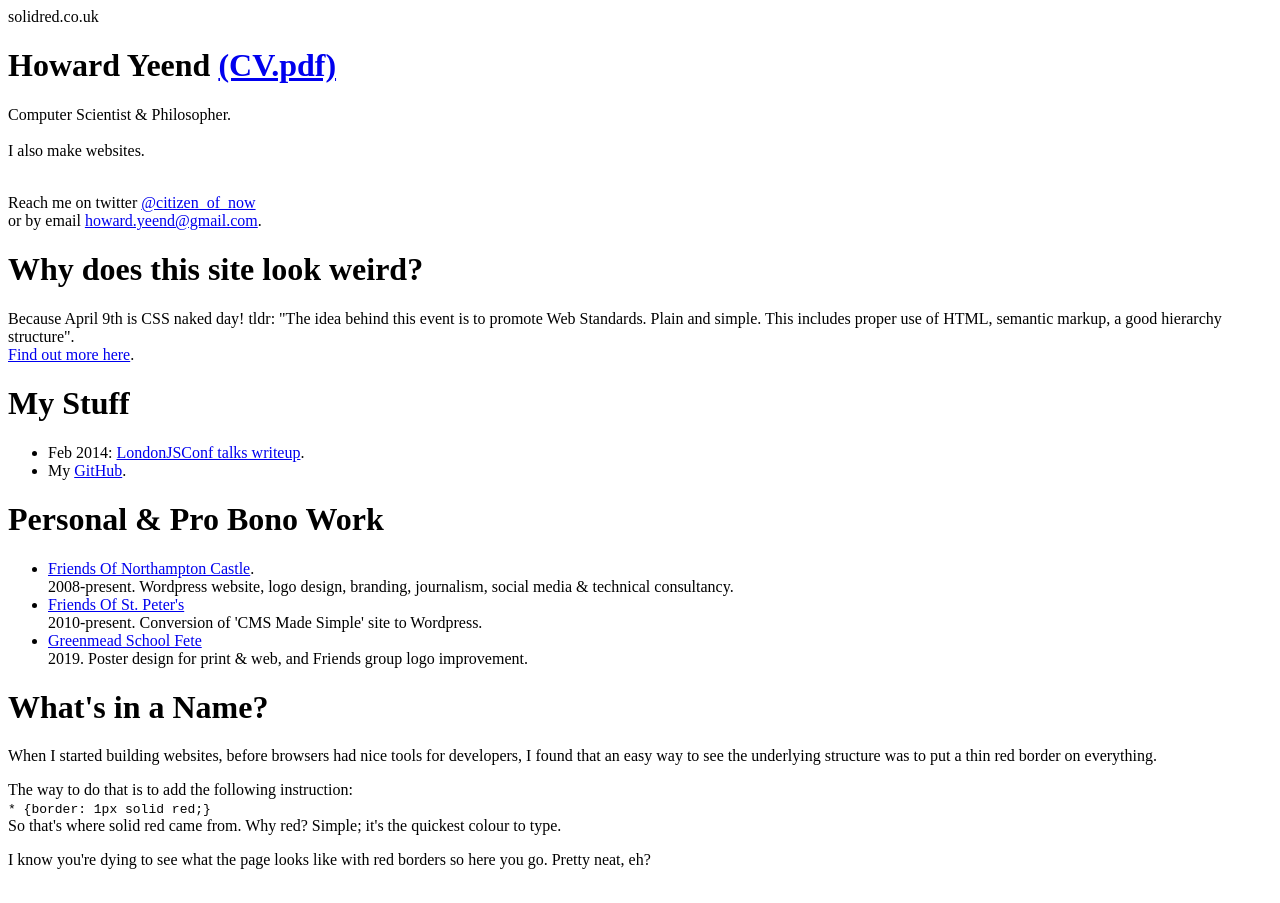
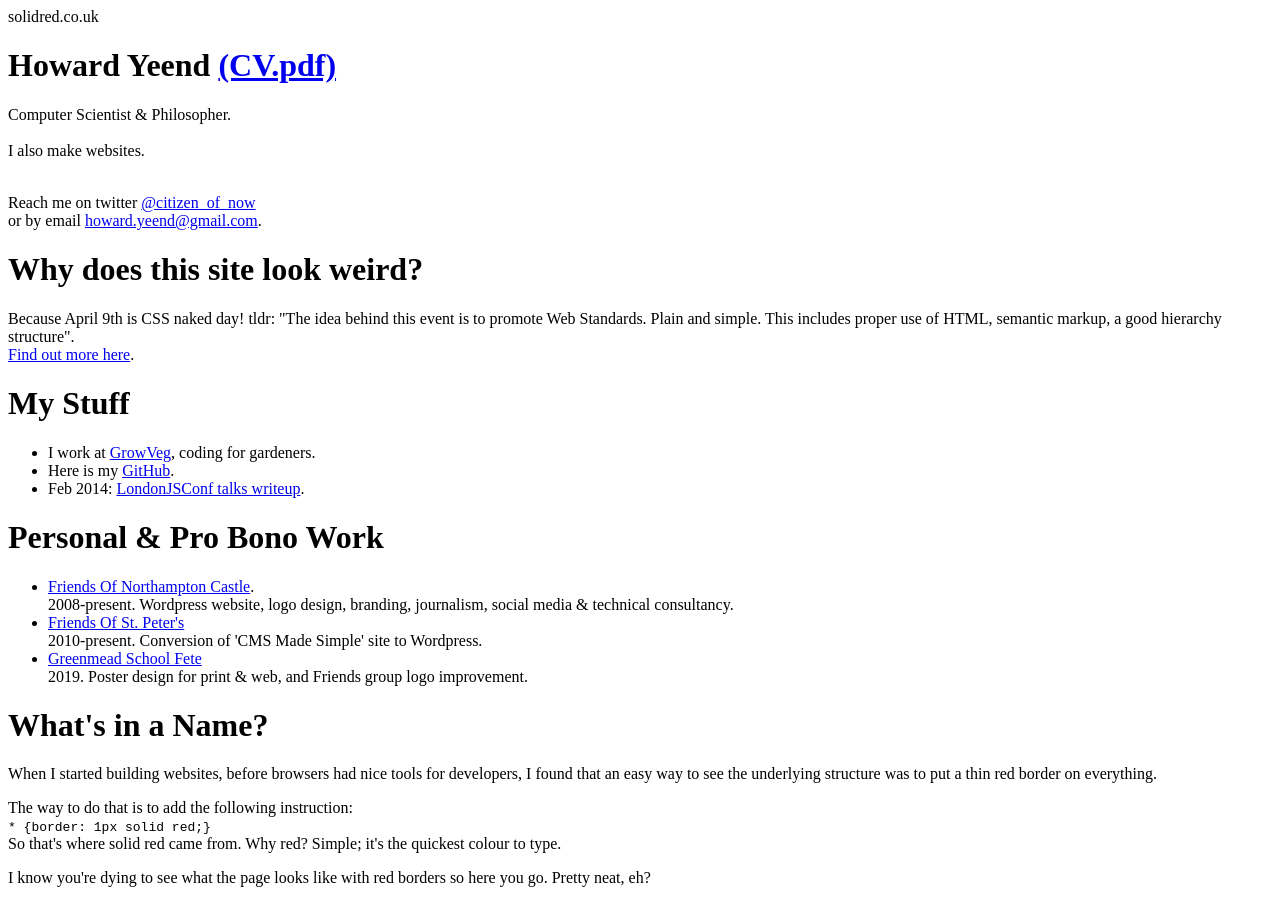
Before and after one commit to user24/solidred, a plain HTML site: page index.html in a window 1280 px wide. Drawn offline with Linux system fonts and the light colour scheme.

Commit message:
shoutout growveg!

```diff
--- a/index.html
+++ b/index.html
@@ -67,8 +67,9 @@
 		<div>
 			<h1>My Stuff</h1>
 			<ul>
+				<li>I work at <a href="https://www.growveg.co.uk">GrowVeg</a>, coding for gardeners.</li>
+				<li>Here is my <a href="https://github.com/user24">GitHub</a>.</li>
 				<li>Feb 2014: <a href="londonjs2014.html">LondonJSConf talks writeup</a>.</li>
-				<li>My <a href="https://github.com/user24">GitHub</a>.</li>
 			</ul>
 		</div>
 
```
